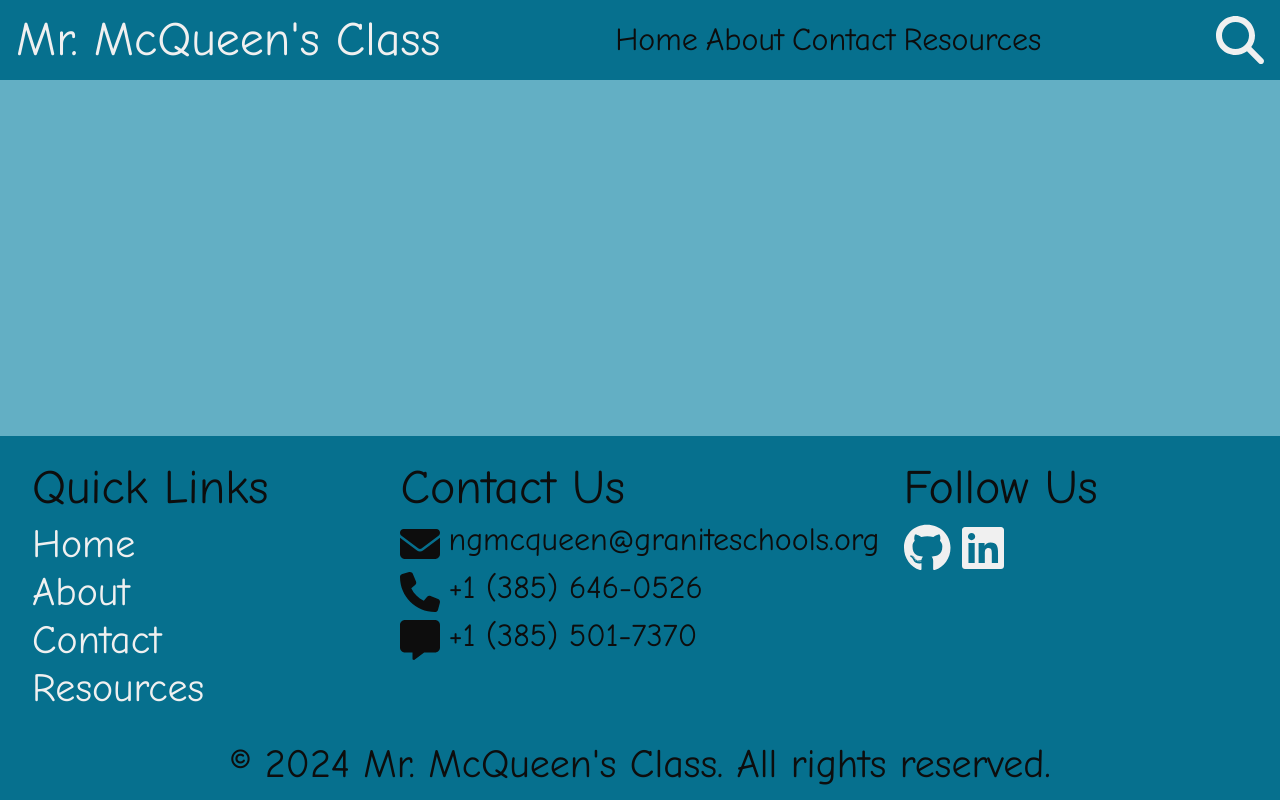
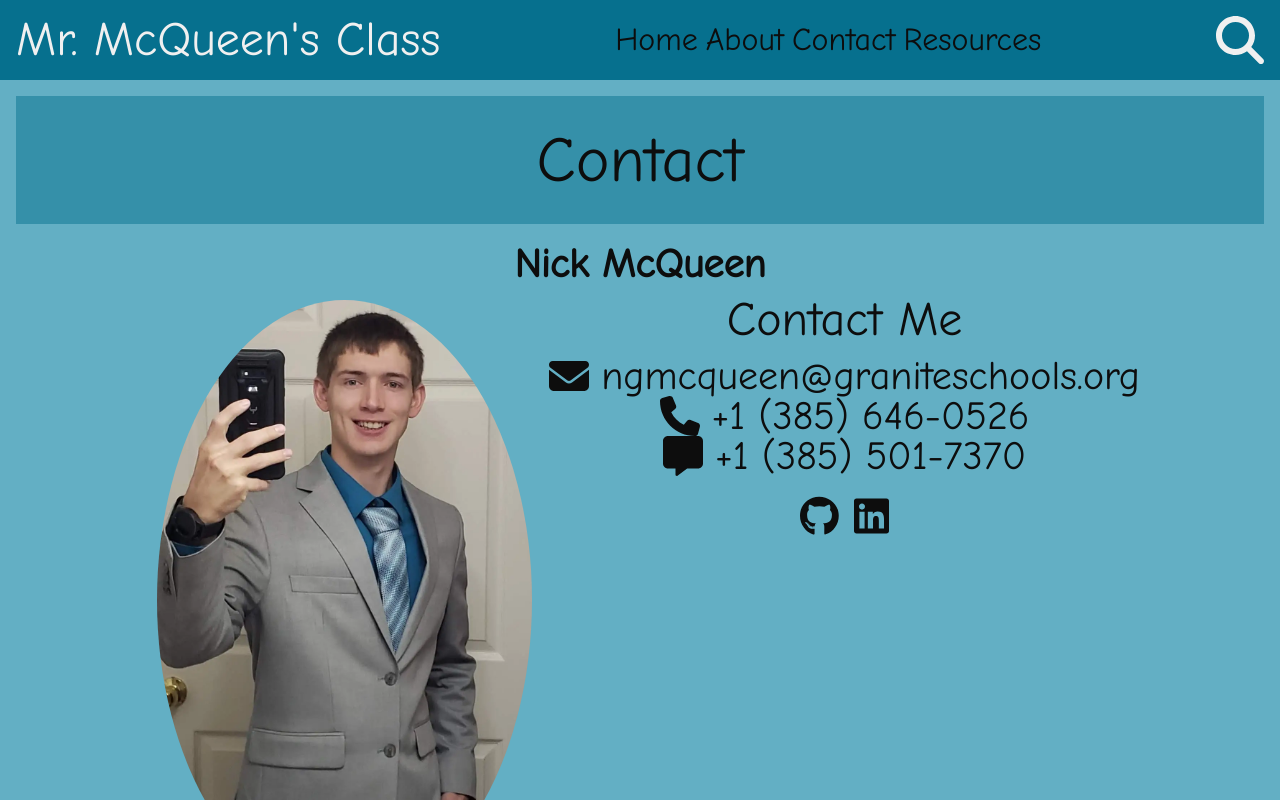
Before and after one commit to MCVNick/school-website, a React (Create React App) app: page /contact in a window 1280 px wide. Shown: the top 800 px of the page. Built offline with nearby package versions, Linux system fonts and the light colour scheme.

Commit message:
responsive contact page

```diff
--- a/src/App.js
+++ b/src/App.js
@@ -7,6 +7,7 @@ import Footer from "./Comp/Footer/Footer";
 import Home from "./Pages/Home/Home";
 import AboutMe from "./Pages/AboutMe/AboutMe";
 import NotFound from "./Pages/NotFound/NotFound";
+import Contact from "./Pages/Contact/Contact";
 
 import "./reset.scss";
 import "./App.scss";
@@ -27,7 +28,7 @@ const App = () => {
               <Routes>
                 <Route exact path="/" element={<Home />} />
                 <Route exact path="/about" element={<AboutMe />} />
-                <Route exact path="/contact" element={<div />} />
+                <Route exact path="/contact" element={<Contact />} />
                 <Route exact path="/resources" element={<div />} />
                 <Route path="*" element={<NotFound />} />
               </Routes>
--- a/src/Comp/Footer/Footer.js
+++ b/src/Comp/Footer/Footer.js
@@ -34,7 +34,7 @@ const Footer = () => {
           </ul>
         </div>
         <div className="footer-section contact">
-          <h2>Contact Us</h2>
+          <h2>Contact Me</h2>
           <span>
             <FontAwesomeIcon icon={faEnvelope} />
             <p>ngmcqueen@graniteschools.org</p>
@@ -49,7 +49,7 @@ const Footer = () => {
           </span>
         </div>
         <div className="footer-section social">
-          <h2>Follow Us</h2>
+          <h2>Follow Me</h2>
           <div className="social-icons">
             <a href="https://github.com/MCVNick" aria-label="Github">
               <FontAwesomeIcon icon={faGithub} />
--- a/src/Pages/AboutMe/AboutMe.js
+++ b/src/Pages/AboutMe/AboutMe.js
@@ -20,9 +20,29 @@ const AboutMe = () => {
       <div className="about-main">
         <div className="about-page-content">
           <div className="left-col">
-            <div className="favorite-websites">
-              <img src={Me} alt="Profile" />
+            <img src={Me} alt="Me in a suit." />
             <h1>Favorite Websites and YouTube Videos</h1>
+            <p>
+              If the video appears unusual, it's likely because it's in 360
+              degrees, and your device may not fully support 360-degree video
+              playback.
+            </p>
+            <h2>
+              <a href="https://www.youtube.com/channel/UCValB9rrklzk4Hgv9MKjiPA">
+                YouTube (MCVNick)
+              </a>
+            </h2>
+            <p>
+              I have my own YouTube channel that I use to record on. It's filled
+              with great tutorials and lots of fun videos. I've played many
+              different video games and find that this is an easy way to bond
+              with kids. While some believe that video games are bad, I believe
+              that they can provide a fun social activity for friends, peers,
+              and family. The video I have displayed is myself creating a
+              fantasy landscape I dreamed of while sleeping one night. Also, if
+              the video looks funny, it is because it is in 360 degrees, and
+              your device may not support 360-degree videos.
+            </p>
             <div className="iframe-wrapper">
               <iframe
                 src="https://www.youtube.com/embed/ZBnvl7jlXXc"
@@ -31,21 +51,6 @@ const AboutMe = () => {
                 title="My YouTube Video"
               />
             </div>
-              <p>
-                If the video appears unusual, it's likely because it's in 360
-                degrees, and your device may not fully support 360-degree video
-                playback.
-              </p>
-              <div className="iframe-wrapper">
-                <iframe
-                  src="https://www.youtube.com/embed/CYouHk68V_I"
-                  allow="accelerometer; autoplay; clipboard-write; encrypted-media; gyroscope; picture-in-picture"
-                  allowFullScreen
-                  title="My YouTube Video"
-                />
-              </div>
-            </div>
-            <h1>Favorite Website</h1>
             <h2>
               <a href="https://www.youtube.com/channel/UCeKP_JERqsYh-rj9DqpMUgQ">
                 YouTube (9thEvermore)
@@ -59,6 +64,14 @@ const AboutMe = () => {
               create are truly stunning. To see more of their amazing work, be
               sure to subscribe to his channel on YouTube.
             </p>
+            <div className="iframe-wrapper">
+              <iframe
+                src="https://www.youtube.com/embed/CYouHk68V_I"
+                allow="accelerometer; autoplay; clipboard-write; encrypted-media; gyroscope; picture-in-picture"
+                allowFullScreen
+                title="My YouTube Video"
+              />
+            </div>
             <h2>
               {/* <a href="https://thewafulup.com">The Wafulup</a> */}
               The Wafulup
--- a/src/Pages/AboutMe/AboutMe.scss
+++ b/src/Pages/AboutMe/AboutMe.scss
@@ -17,23 +17,20 @@
     .about-page-content {
       display: flex;
       flex-direction: column;
-      align-items: flex-start; // Ensure columns align at the top
+      align-items: flex-start;
 
       .left-col {
         display: flex;
         flex-direction: column;
         width: 100%;
         margin-bottom: map-get($marPad, normal);
+        margin-top: map-get($marPad, normal);
 
         img {
           max-width: 100%;
           height: auto;
           margin-bottom: map-get($marPad, normal);
         }
-
-        .favorite-websites {
-          width: 100%;
-          margin-top: map-get($marPad, large);
 
         .iframe-wrapper {
           display: relative;
@@ -47,7 +44,6 @@
             left: 0;
             width: 100%;
             height: 100%;
-            }
           }
         }
 
--- /dev/null
+++ b/src/Pages/Contact/Contact.js
@@ -0,0 +1,70 @@
+import React, { useEffect } from "react";
+import { FontAwesomeIcon } from "@fortawesome/react-fontawesome";
+import { faGithub, faLinkedin } from "@fortawesome/free-brands-svg-icons";
+import {
+  faEnvelope,
+  faPhone,
+  faMessage,
+} from "@fortawesome/free-solid-svg-icons";
+
+import Me from "../../Utils/Assets/AboutMe/Me.webp";
+
+import "./Contact.scss";
+
+const Contact = () => {
+  useEffect(() => {
+    window.scrollTo({ top: 0, left: 0 });
+  }, []);
+
+  return (
+    <main id="contact-page">
+      <div className="contact-page-container">
+        <div className="header">
+          <h1>Contact</h1>
+        </div>
+        <h2>Nick McQueen</h2>
+        <div className="contact-info">
+          <div className="col-1">
+            <div className="photo-of-me-container">
+              <img
+                src={Me}
+                alt="Myself in a suit."
+                draggable={false}
+                className="photo-of-me"
+              />
+            </div>
+          </div>
+          <div className="col-2">
+            <h2>Contact Me</h2>
+            <span>
+              <FontAwesomeIcon icon={faEnvelope} />
+              <p>ngmcqueen@graniteschools.org</p>
+            </span>
+            <span>
+              <FontAwesomeIcon icon={faPhone} />
+              <p>+1 (385) 646-0526</p>
+            </span>
+            <span>
+              <FontAwesomeIcon icon={faMessage} />
+              <p>+1 (385) 501-7370</p>
+            </span>
+            <div className="social-icons">
+              <a href="https://github.com/MCVNick" aria-label="Github">
+                <FontAwesomeIcon icon={faGithub} />
+              </a>
+              <a
+                href="https://www.linkedin.com/in/n-mcqueen/"
+                aria-label="LinkedIn"
+              >
+                <FontAwesomeIcon icon={faLinkedin} />
+              </a>
+              {/* list more as an a tag */}
+            </div>
+          </div>
+        </div>
+      </div>
+    </main>
+  );
+};
+
+export default Contact;
--- /dev/null
+++ b/src/Pages/Contact/Contact.scss
@@ -0,0 +1,161 @@
+@import "./../../vars";
+
+#contact-page {
+  .contact-page-container {
+    padding: map-get($marPad, normal);
+    align-content: center;
+
+    > h2 {
+      text-align: center;
+      font-weight: map-get($fontWeights, bold);
+    }
+
+    .header {
+      background-color: map-get($colors, secondary);
+      padding: map-get($marPad, normal);
+      text-align: center;
+      margin-bottom: map-get($marPad, large);
+
+      h1 {
+        font-size: map-get($textSizes, large);
+      }
+    }
+
+    .contact-info {
+      display: flex;
+      flex-direction: column;
+      text-align: center;
+      max-width: 1000px;
+      margin: 0 auto;
+
+      .col-1,
+      .col-2 {
+        flex: 1;
+      }
+
+      span {
+        display: flex;
+        justify-content: center;
+
+        p {
+          margin-left: map-get($marPad, small);
+        }
+      }
+
+      h2 {
+        font-size: map-get($textSizes, small);
+        margin: map-get($marPad, small) 0;
+      }
+
+      .photo-of-me-container {
+        margin: map-get($marPad, small) 0;
+
+        .photo-of-me {
+          max-width: 70%;
+          height: auto;
+          border-radius: 50%;
+        }
+      }
+
+      .no-top-padding {
+        margin-top: 0;
+      }
+    }
+
+    .social-icons {
+      display: flex;
+      justify-content: center;
+      gap: map-get($marPad, small);
+      margin-top: map-get($marPad, large);
+
+      a {
+        img {
+          width: 25px;
+          height: 25px;
+        }
+      }
+    }
+  }
+}
+
+@media (min-width: map-get($breakpoints, tablet)) {
+  #contact-page {
+    .contact-page-container {
+      .header {
+        padding: map-get($marPad, large);
+
+        h1 {
+          font-size: map-get($textSizes, xLarge);
+        }
+      }
+
+      .contact-info {
+        flex-direction: column;
+
+        h2 {
+          font-size: map-get($textSizes, normal);
+        }
+
+        .photo-of-me-container {
+          margin: map-get($marPad, normal) 0;
+
+          .photo-of-me {
+            max-width: 80%;
+          }
+        }
+      }
+
+      .social-icons {
+        gap: map-get($marPad, normal);
+
+        a {
+          img {
+            width: 30px;
+            height: 30px;
+          }
+        }
+      }
+    }
+  }
+}
+
+@media (min-width: map-get($breakpoints, laptop)) {
+  #contact-page {
+    .contact-page-container {
+      .header {
+        padding: map-get($marPad, xxxLarge);
+
+        h1 {
+          font-size: map-get($textSizes, xxLarge);
+        }
+      }
+
+      .contact-info {
+        flex-direction: row;
+        h2 {
+          font-size: map-get($textSizes, large);
+        }
+
+        .photo-of-me-container {
+          margin: map-get($marPad, normal) 0;
+
+          .photo-of-me {
+            max-width: 100%;
+            height: 600px;
+          }
+        }
+      }
+
+      .social-icons {
+        gap: map-get($marPad, normal);
+
+        a {
+          img {
+            width: 40px;
+            height: 40px;
+          }
+        }
+      }
+    }
+  }
+}
```
Lines whose indentation alone changed are shown as unchanged.
